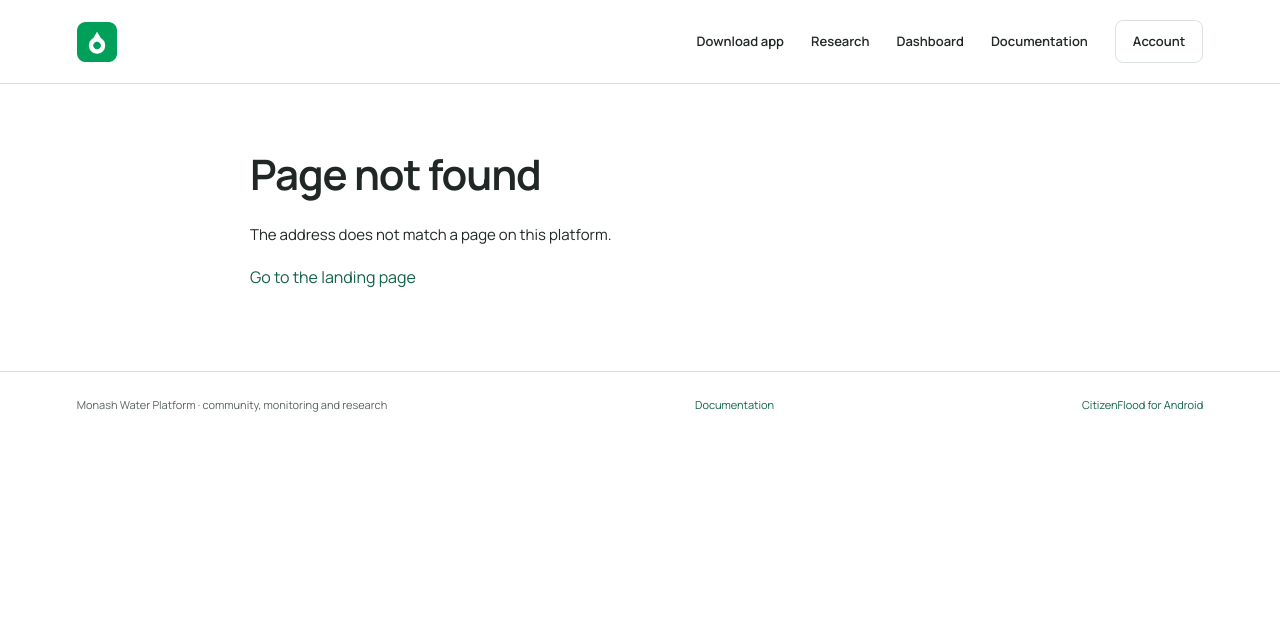
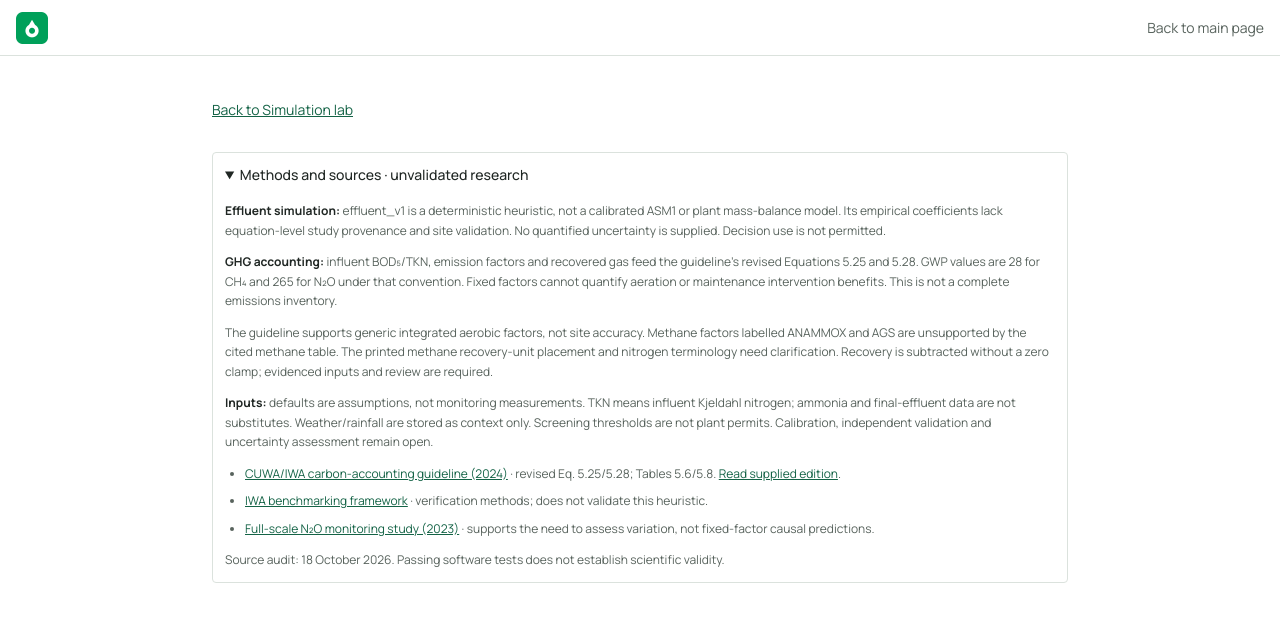
Before and after one commit to Monash-WWTP/monash-platform, a React (Vite) app in the folder apps/dashboard/: page /dashboard/simulation/methods in a window 1280 px wide. Shown: the top 622 px of the page. Built offline with nearby package versions, Linux system fonts and the light colour scheme.

Commit message:
Move detailed simulation methods off the workspace

```diff
--- a/apps/dashboard/src/components/research/MethodsPanel.tsx
+++ b/apps/dashboard/src/components/research/MethodsPanel.tsx
@@ -1,6 +1,6 @@
 /** Scientific status is independent of successful software execution. */
-export default function MethodsPanel() {
-  return <details className="rounded border border-border bg-card p-3 text-sm">
+export default function MethodsPanel({ expanded = false }: { expanded?: boolean }) {
+  return <details open={expanded} className="rounded border border-border bg-card p-3 text-sm">
     <summary className="min-h-6 cursor-pointer font-medium">Methods and sources · unvalidated research</summary>
     <div className="mt-3 max-w-4xl space-y-3 text-xs leading-relaxed text-muted-foreground">
       <p><strong className="text-foreground">Effluent simulation:</strong> effluent_v1 is a deterministic heuristic, not a calibrated ASM1 or plant mass-balance model. Its empirical coefficients lack equation-level study provenance and site validation. No quantified uncertainty is supplied. Decision use is not permitted.</p>
--- a/apps/dashboard/src/main.tsx
+++ b/apps/dashboard/src/main.tsx
@@ -41,6 +41,10 @@ const router = createBrowserRouter([
     }),
   },
   {
+    path: "/dashboard/simulation/methods",
+    lazy: async () => ({ Component: (await import("./pages/SimulationMethodsPage")).default }),
+  },
+  {
     path: "/dashboard/simulation",
     lazy: async () => ({ Component: (await import("./pages/SimulationLabPage")).default }),
   },
--- /dev/null
+++ b/apps/dashboard/src/pages/SimulationMethodsPage.tsx
@@ -0,0 +1,13 @@
+import { Link } from 'react-router-dom'
+import OperatorHeader from '../components/OperatorHeader'
+import MethodsPanel from '../components/research/MethodsPanel'
+
+export default function SimulationMethodsPage() {
+  return <div className="flex h-full flex-col overflow-y-auto bg-background">
+    <OperatorHeader context="Methods and sources" />
+    <main className="mx-auto w-full max-w-4xl space-y-5 px-5 py-8">
+      <Link to="/dashboard/simulation" className="inline-flex min-h-11 items-center text-sm text-primary underline">Back to Simulation lab</Link>
+      <MethodsPanel expanded />
+    </main>
+  </div>
+}
--- a/apps/dashboard/src/pages/WorkspacePage.tsx
+++ b/apps/dashboard/src/pages/WorkspacePage.tsx
@@ -7,7 +7,6 @@ import { useWorkspaceStore } from '../stores/scenarioStore'
 import ResultsPanel from '../components/results/ResultsPanel'
 import ScenarioPanel from '../components/scenario/ScenarioPanel'
 import OperatorHeader from '../components/OperatorHeader'
-import MethodsPanel from '../components/research/MethodsPanel'
 import { Button } from '../components/ui'
 const ComparisonView = lazy(() => import('../components/comparison/ComparisonView'))
 const TrendsChart = lazy(() => import('../components/dashboard/TrendsChart'))
@@ -59,7 +58,7 @@ export default function WorkspacePage() {
         <Link to="/dashboard/simulation" className="mr-4 inline-block min-h-11 content-center text-sm text-primary underline">Simulation lab</Link>
         <Link to={`/dashboard?station=${encodeURIComponent(plant.code ?? '')}`} className="text-sm text-primary underline">Back to monitoring</Link>
         <p className="mt-2 text-xs text-muted-foreground">Research sandbox · illustrative, unvalidated simulations. Observations remain in monitoring.</p>
-        <div className="mt-3"><MethodsPanel /></div>
+        <Link to="/dashboard/simulation/methods" className="mt-2 inline-block text-xs text-muted-foreground underline underline-offset-4">Methods and sources</Link>
       </div>
       <div className="flex shrink-0 flex-wrap items-center justify-between gap-4 border-b border-border bg-card px-4 py-3">
         <div className="flex min-w-0 items-center gap-3">
```
Also changed, not shown: 1 other file (tests, documents, lock files or other folders).
